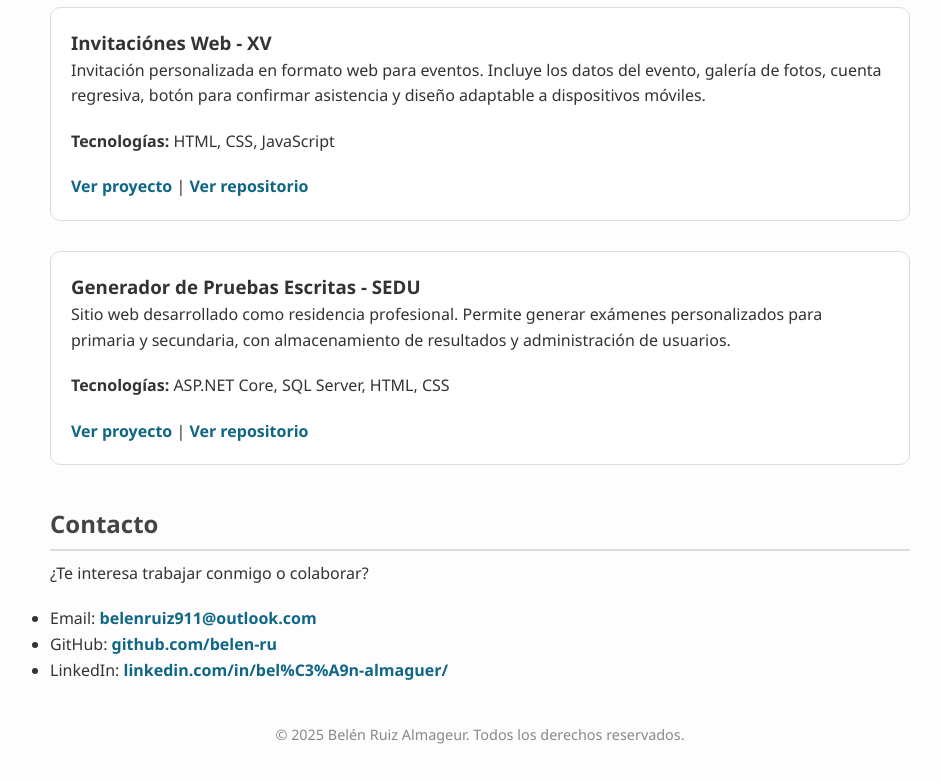
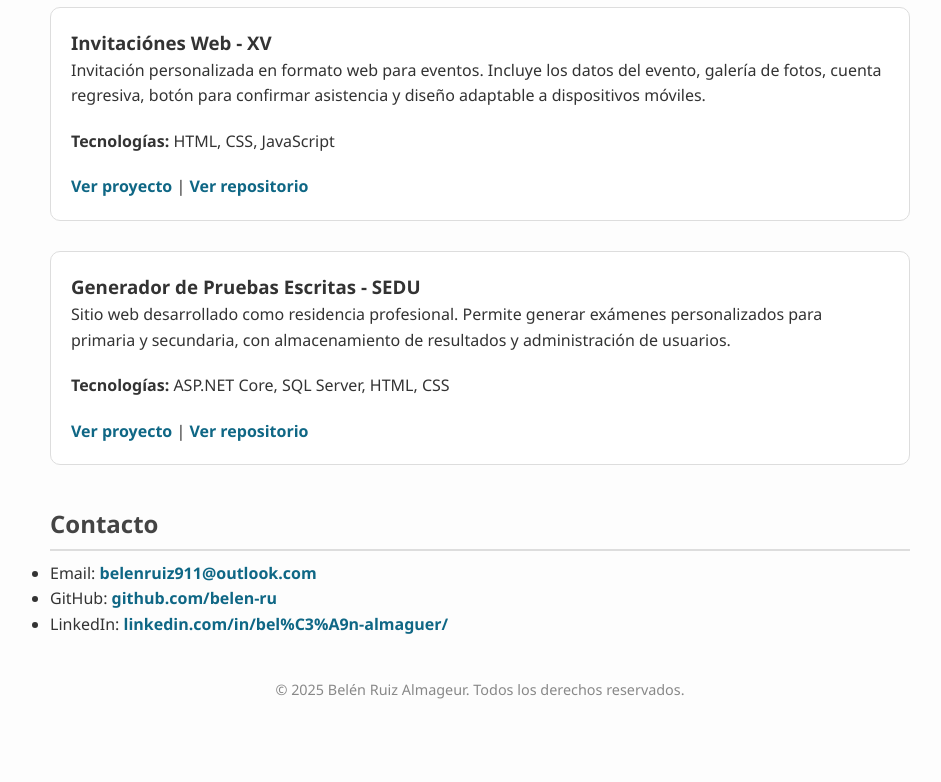
Before and after one commit to belen-ru/portafolio-belen, a plain HTML site: page index.html in a window 1280 px wide. Shown: the part 396-1178 px from the top of the page, without its empty margins (160-1101 px from the left). After the commit the page ends 1137 px from the top, so only its background shows below. Drawn offline with Linux system fonts and the light colour scheme.

Commit message:
Update index.html

```diff
--- a/index.html
+++ b/index.html
@@ -38,7 +38,6 @@
 
   <section id="contacto">
     <h2>Contacto</h2>
-    <p>¿Te interesa trabajar conmigo o colaborar?</p>
     <ul>
       <li>Email: <a href="belenruiz911@outlook.com">belenruiz911@outlook.com</a></li>
       <li>GitHub: <a href="https://github.com/belen-ru">github.com/belen-ru</a></li>
```
